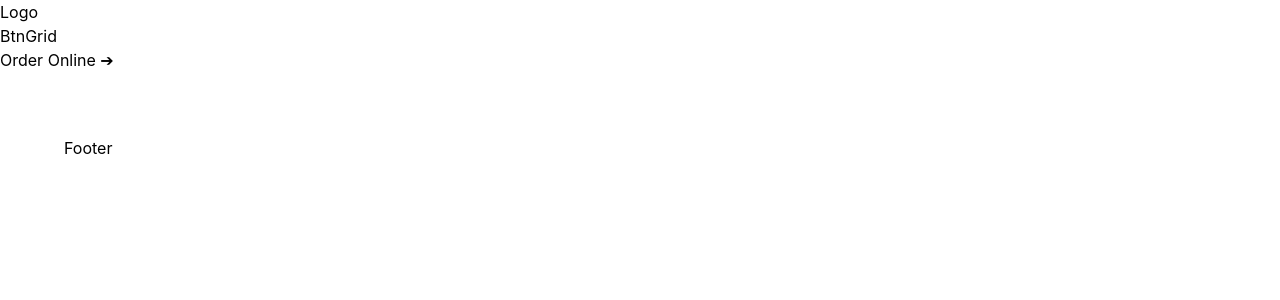
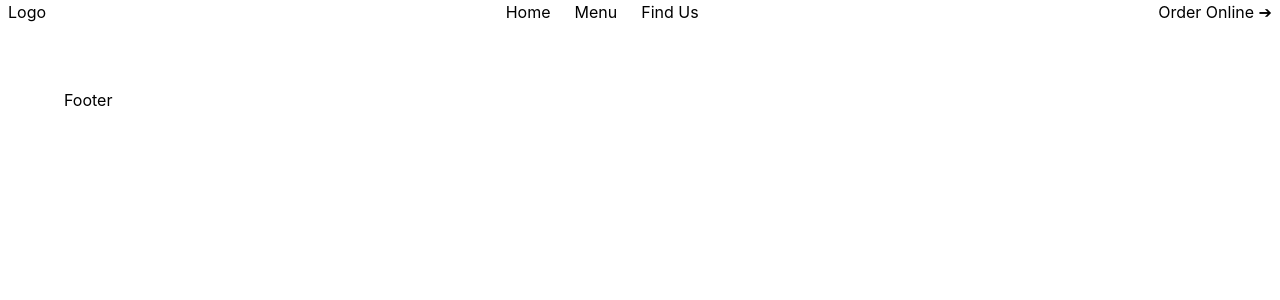
Before and after one commit to ailu-torreval/rajissimo, a React (Create React App) app: page / in a window 1280 px wide. Shown: the top 300 px of the page. Built offline with nearby package versions, Linux system fonts and the light colour scheme.

Commit message:
working on structure - header done

```diff
--- a/src/App.js
+++ b/src/App.js
@@ -1,5 +1,5 @@
 import "./App.css";
-import React, { useState } from "react";
+import React, { useState, useContext } from "react";
 import Website from "./Website";
 import OrderApp from "./OrderApp";
 import Footer from "./components/Footer";
@@ -8,17 +8,27 @@ import { LoginContext } from "./contexts/LoginContext";
 import { PageContext } from "./contexts/PageContext";
 
 function App() {
-  const { page, setPage } = useState("website");
-  const { isLogin, setIsLogin } = useState(false);
+  const [page, setPage] = useState("website");
+  const [isLogin, setIsLogin] = useState(false);
+  const [showBurgerMenu, setShowBurgerMenu] = useState(false);
 
   return (
     <>
       <LoginContext.Provider value={{ isLogin, setIsLogin }}>
-      <PageContext.Provider value={{ page, setPage }}>
-        <NavBar className="website-header" cta="Order Now ➔" />
-        {isLogin ? <OrderApp /> : <Website />}
-        <Footer />
-      </PageContext.Provider>
+        <PageContext.Provider value={{ page, setPage }}>
+          <NavBar
+            showBurgerMenu={showBurgerMenu}
+            setShowBurgerMenu={setShowBurgerMenu}
+          />
+          {showBurgerMenu && (
+            <BurgerMenu
+              showBurgerMenu={showBurgerMenu}
+              setShowBurgerMenu={setShowBurgerMenu}
+            />
+          )}
+          {isLogin ? <OrderApp /> : <Website />}
+          <Footer />
+        </PageContext.Provider>
       </LoginContext.Provider>
     </>
   );
--- a/src/Website.jsx
+++ b/src/Website.jsx
@@ -1,11 +1,21 @@
-import React from 'react'
+import React, { useContext } from "react";
+import { PageContext } from './contexts/PageContext'
+import HomePage from "./pages/HomePage";
+import MenuPage from "./pages/MenuPage";
+import AbUsPage from "./pages/AbUsPage";
 
 function Website() {
+  const { page, setPage } = useContext(PageContext);
+
   return (
     <>
-
+    {page == 'homePage' && <HomePage />}
+    {page == 'menuPage' && <MenuPage />}
+    {page == 'abUsPage' && <AbUsPage />}
     </>
   )
 }
 
+
+
 export default Website
--- a/src/components/BtnGrid.jsx
+++ b/src/components/BtnGrid.jsx
@@ -1,8 +1,14 @@
 import React from 'react'
+import Btn from './Btn'
 
-function BtnGrid() {
+function BtnGrid(props) {
   return (
-    <div>BtnGrid</div>
+    <div className={props.class}>
+        {props.btn1content && <Btn class={props.btn1class} content={props.btn1content} action={props.btn1action} />}
+        {props.btn2content && <Btn class={props.btn2class} content={props.btn2content} action={props.btn2action} />}
+        {props.btn3content && <Btn class={props.btn3class} content={props.btn3content} action={props.btn3action} />}
+        {props.btn4content && <Btn class={props.btn4class} content={props.btn4content} action={props.btn4action} />}
+    </div>
   )
 }
 
--- /dev/null
+++ b/src/components/BurgerMenu.jsx
@@ -0,0 +1,65 @@
+import React, { useState, useContext } from "react";
+import { LoginContext } from "../contexts/LoginContext";
+import { PageContext } from "../contexts/PageContext";
+
+function BurgerMenu(props) {
+
+    const { isLogin, setIsLogin } = useContext(LoginContext);
+    const { page, setPage } = useContext(PageContext);
+
+    function goToHome() {
+        isLogin == true && setIsLogin(false);
+        setPage("homePage");
+      }
+
+      function goToMenuPage() {
+        isLogin == true && setIsLogin(false);
+        setPage("menuPage");
+      }
+
+      function goToAboutUs() {
+        isLogin == true && setIsLogin(false);
+        setPage("abUsPage");
+      }
+
+      function openBurger() {
+        props.setShowBurgerMenu(true);
+        console.log("open burger");
+      }
+
+      function goToOrderApp() {
+        setIsLogin(true);
+      }
+
+
+  return (
+    <div className="flex flex-column gap-x-6 justify-between">
+      { isLogin ?
+      <SearchComponent /> :
+      <>
+      <BtnGrid
+        class="flex flex-column gap-x-6 justify-between"
+        btn1action={goToHome}
+        btn1content="Home"
+        btn1class="btn3 hidden md:block"
+        btn2action={goToMenuPage}
+        btn2content="Menu"
+        btn2class="btn3 hidden md:block"
+        btn3content="Find Us"
+        btn3action={goToAboutUs}
+        btn3class="btn3 hidden md:block"
+        btn4content="☰"
+        btn4action={openBurger}
+        btn4class="md:hidden"
+      />
+      <Btn
+          class="btn1 hidden md:block"
+          content="Order Online ➔"
+          action={goToOrderApp}
+        />
+      </>}
+    </div>
+  );
+}
+
+export default BurgerMenu;
--- a/src/components/NavBar.jsx
+++ b/src/components/NavBar.jsx
@@ -1,56 +1,65 @@
 import React, { useState, useContext } from "react";
-import Logo  from "./Logo";
+import Logo from "./Logo";
 import BtnGrid from "./BtnGrid";
 import Btn from "./Btn";
 import { LoginContext } from "../contexts/LoginContext";
 import { PageContext } from "../contexts/PageContext";
 
-
-function NavBar() {
+function NavBar(props) {
   const { isLogin, setIsLogin } = useContext(LoginContext);
   const { page, setPage } = useContext(PageContext);
 
   function goToHome() {
-        setPage("homepage");
+    isLogin == true && setIsLogin(false);
+    setPage("homePage");
   }
 
   function goToMenuPage() {
+    isLogin == true && setIsLogin(false);
     setPage("menuPage");
   }
 
-
   function goToAboutUs() {
-        setPage("AbUsPage");
+    isLogin == true && setIsLogin(false);
+    setPage("abUsPage");
   }
 
   function openBurger() {
-        console.log("open burger");
+    props.setShowBurgerMenu(true);
+    console.log("open burger", props.showBurgerMenu);
   }
 
-
-
-
+  function goToOrderApp() {
+    setIsLogin(true);
+  }
 
   return (
-      <nav>
+    <nav className="flex justify-between px-2">
       <Logo />
       <BtnGrid
-           className=""
+        class="flex gap-x-6 justify-between"
         btn1action={goToHome}
         btn1content="Home"
-           btn1className="btn3"
+        btn1class="btn3 hidden md:block"
         btn2action={goToMenuPage}
         btn2content="Menu"
-           btn2className="btn3"
+        btn2class="btn3 hidden md:block"
         btn3content="Find Us"
         btn3action={goToAboutUs}
-           btn3className="btn3"
+        btn3class="btn3 hidden md:block"
         btn4content="☰"
         btn4action={openBurger}
-           btn4className="burgerBtn" />
-          {!isLogin && <Btn class="btn1" content="Order Online ➔" />}
+        btn4class="md:hidden"
+      />
+      {!isLogin && (
+        <Btn
+          class="btn1 hidden md:block"
+          content="Order Online ➔"
+          action={goToOrderApp}
+        />
+      )}
     </nav>
-  )
+  );
 }
 
-export default NavBar
+export default NavBar;
--- /dev/null
+++ b/src/components/SearchComponent.jsx
@@ -0,0 +1,9 @@
+import React from 'react'
+
+function SearchComponent() {
+  return (
+    <div>SearchComponent</div>
+  )
+}
+
+export default SearchComponent
--- /dev/null
+++ b/src/pages/AbUsPage.jsx
@@ -0,0 +1,9 @@
+import React from 'react'
+
+function AbUsPage() {
+  return (
+    <div>AbUsPage</div>
+  )
+}
+
+export default AbUsPage
--- /dev/null
+++ b/src/pages/HomePage.jsx
@@ -0,0 +1,9 @@
+import React from 'react'
+
+function HomePage() {
+  return (
+    <div>HomePage</div>
+  )
+}
+
+export default HomePage
--- /dev/null
+++ b/src/pages/MenuPage.jsx
@@ -0,0 +1,9 @@
+import React from 'react'
+
+function MenuPage() {
+  return (
+    <div>MenuPage</div>
+  )
+}
+
+export default MenuPage
```
Also changed, not shown: src/App.css (line endings or trailing spaces). Lines whose indentation alone changed are shown as unchanged.
